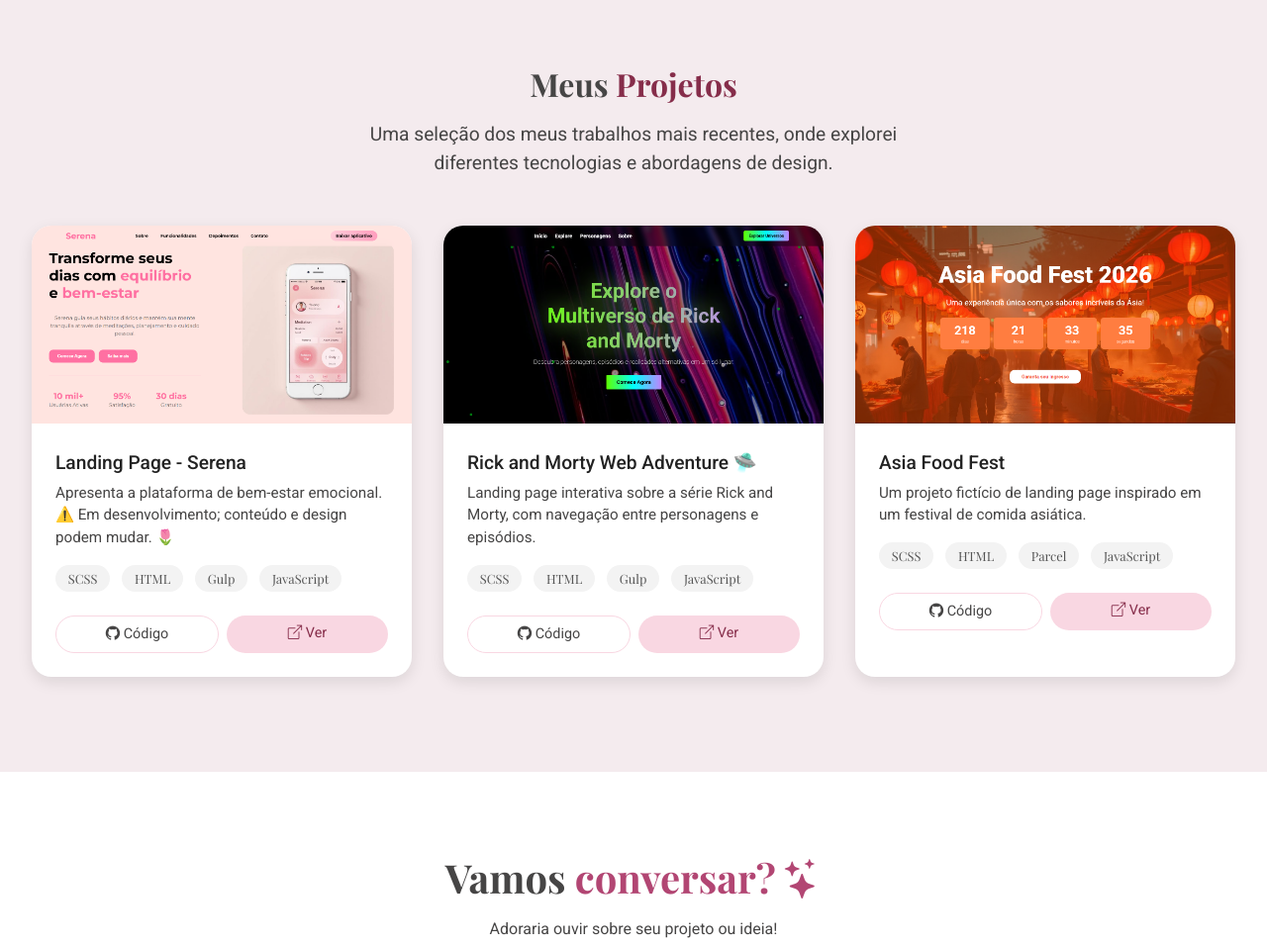
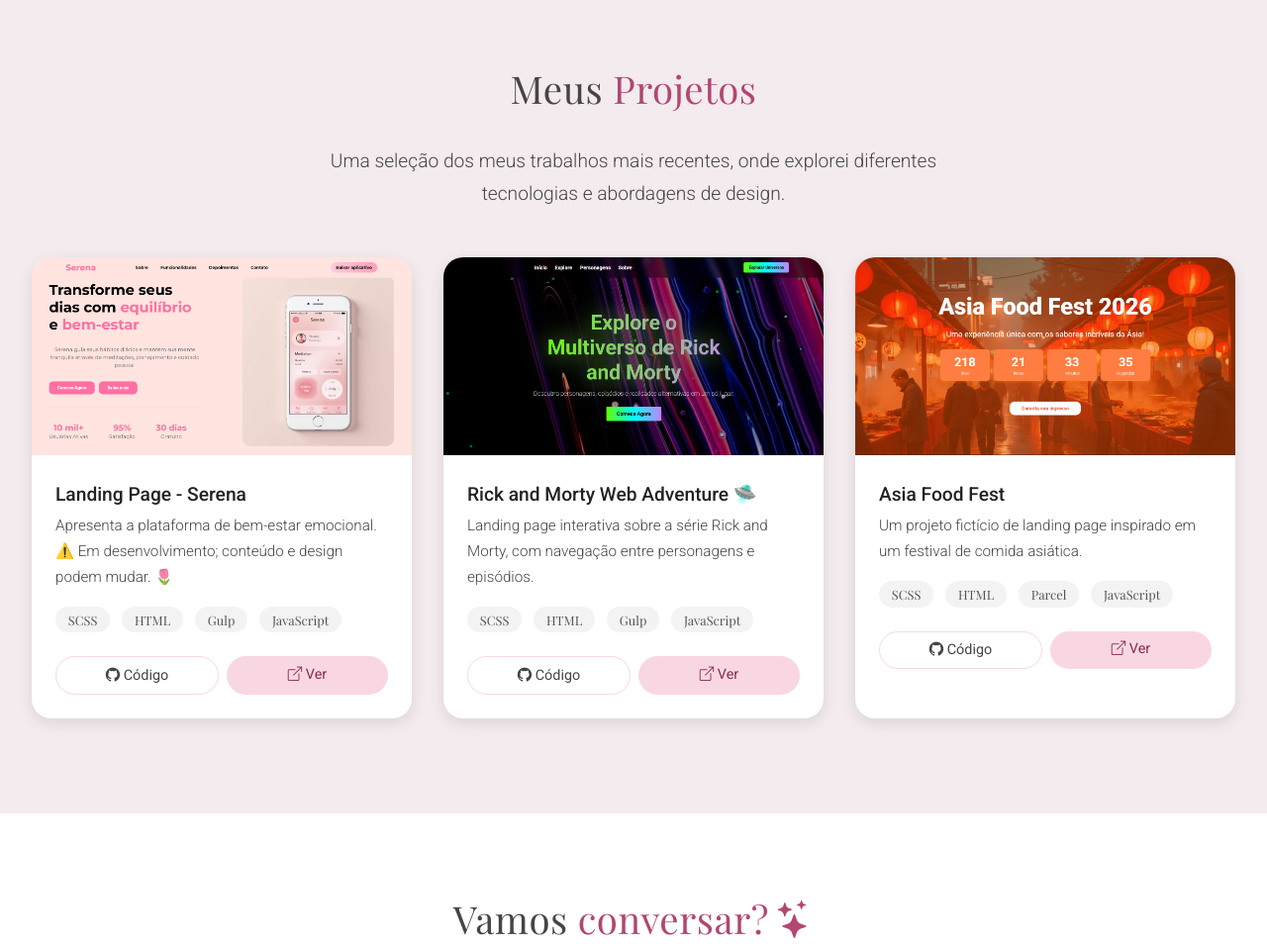
Before and after one commit to iancaTino/Portfolio, a website built with Parcel: page src/index.html in a window 1280 px wide. Shown: the part 1560-2517 px from the top of the page at 99% size. Built offline with nearby package versions, Linux system fonts and the light colour scheme.

Commit message:
Títulos e parágrafos organizado

```diff
--- a/src/styles/_about.scss
+++ b/src/styles/_about.scss
@@ -177,7 +177,7 @@
         padding: 2.5rem 1rem;
 
         h2 {
-            font-size: 1.5rem;
+            font-size: 2rem;
         }
 
         p {
--- a/src/styles/_contact.scss
+++ b/src/styles/_contact.scss
@@ -10,9 +10,11 @@
 
     h2 {
         font-family: variables.$font-family-base;
-        font-size: 2.5rem;
         color: variables.$color-text-secondary;
-        margin-bottom: 1rem;
+        margin-bottom: 2rem;
+        font-size: 2.4rem;
+        font-weight: 300;
+        letter-spacing: 0.5px;
 
         span {
             color: variables.$color-secondary;
@@ -27,8 +29,11 @@
     p {
         color: variables.$color-text-secondary;
         font-family: variables.$font-family-alt;
-        font-size: 1rem;
-        margin-bottom: 2rem;
+        max-width: 500px;
+        font-size: 1.2rem;
+        font-weight: 300;
+        line-height: 1;
+        margin: 0 auto 3rem;
     }
 
     .contact-container {
@@ -192,7 +197,7 @@
         text-align: center;
 
         h2 {
-            font-size: 1.8rem;
+            font-size: 2rem;
             margin-bottom: 1rem;
         }
 
--- a/src/styles/_projects.scss
+++ b/src/styles/_projects.scss
@@ -6,21 +6,25 @@
     padding: 4rem 2rem 6rem;
 
     h2 {
+        font-family: variables.$font-family-base;
         color: variables.$color-text-secondary;
-        font-size: 2rem;
-        margin-bottom: 1rem;
+        margin-bottom: 2rem;
+        font-size: 2.4rem;
+        font-weight: 300;
+        letter-spacing: 0.5px;
 
         span {
-            color: variables.$color-primary;
+            color: variables.$color-secondary;
         }
     }
 
     p {
         color: variables.$color-text-secondary;
         font-family: variables.$font-family-alt;
-        max-width: 600px;
+        max-width: 700px;
         font-size: 1.2rem;
-        line-height: 1.5;
+        font-weight: 300;
+        line-height: 1.7;
         margin: 0 auto 3rem;
     }
 
@@ -119,8 +123,6 @@
         }
     }
 
-    /* -------------------- RESPONSIVO -------------------- */
-
     @media (max-width: 1024px) {
         padding: 3rem 2rem 4rem;
 
@@ -138,11 +140,12 @@
         padding: 3rem 1rem 4rem;
 
         h2 {
-            font-size: 1.6rem;
+            font-size: 2rem;
         }
 
         p {
             font-size: 1rem;
+            max-width: 90%;
         }
 
         .cards-container {
```
